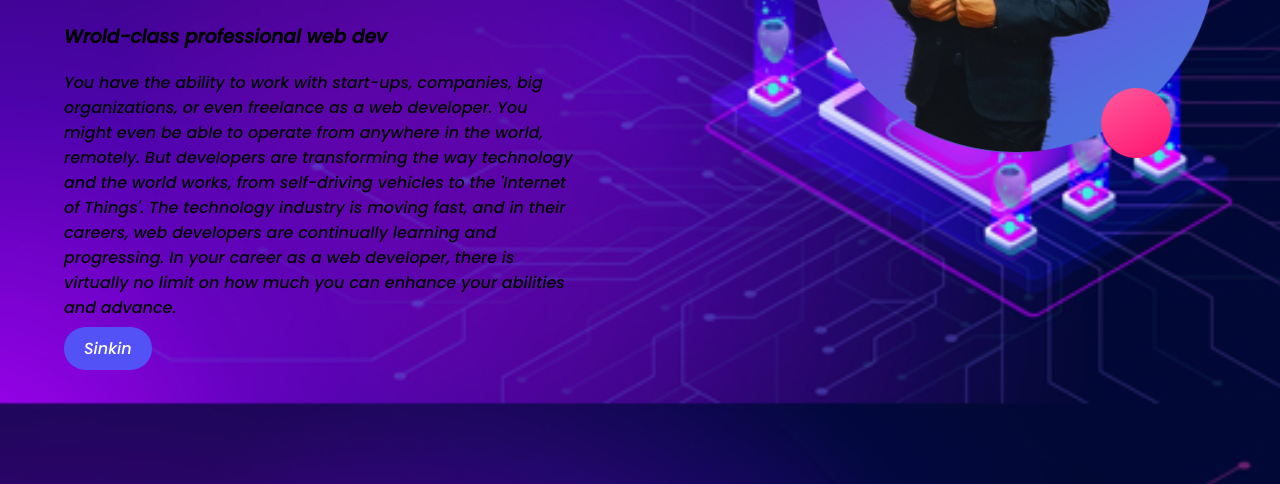
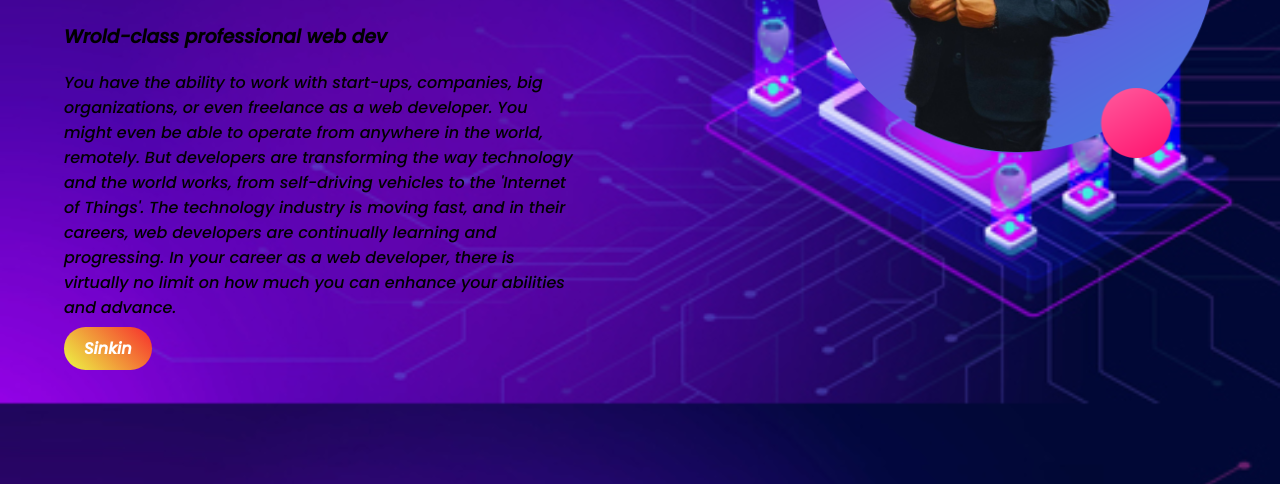
Before and after one commit to sarowar96/web-portfolio, a plain HTML site: page index.html in a window 1280 px wide. Shown: the part 316-800 px from the top of the page. Drawn offline with Linux system fonts and the light colour scheme.

Commit message:
button color

```diff
--- a/style.css
+++ b/style.css
@@ -23,9 +23,9 @@ h1{
 }
 .link-button{
     text-decoration: none;
-    background-color:#5252f7;
+    background-image: linear-gradient(45deg, #ecf845, #f72c2c);
     padding: 10px 20px;
     border-radius: 100px;
     color: white;
-
+    font-weight: 700;
 }
```
